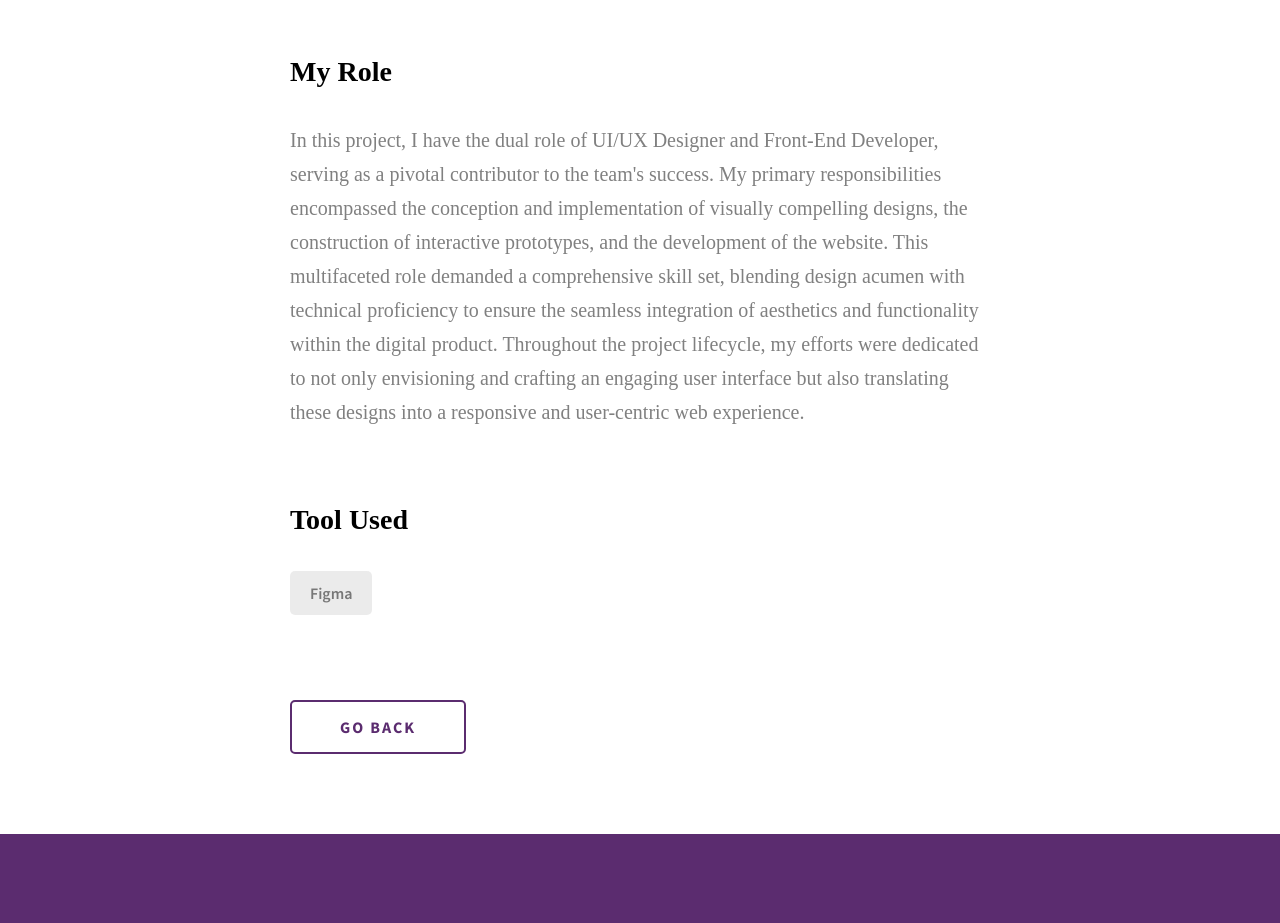
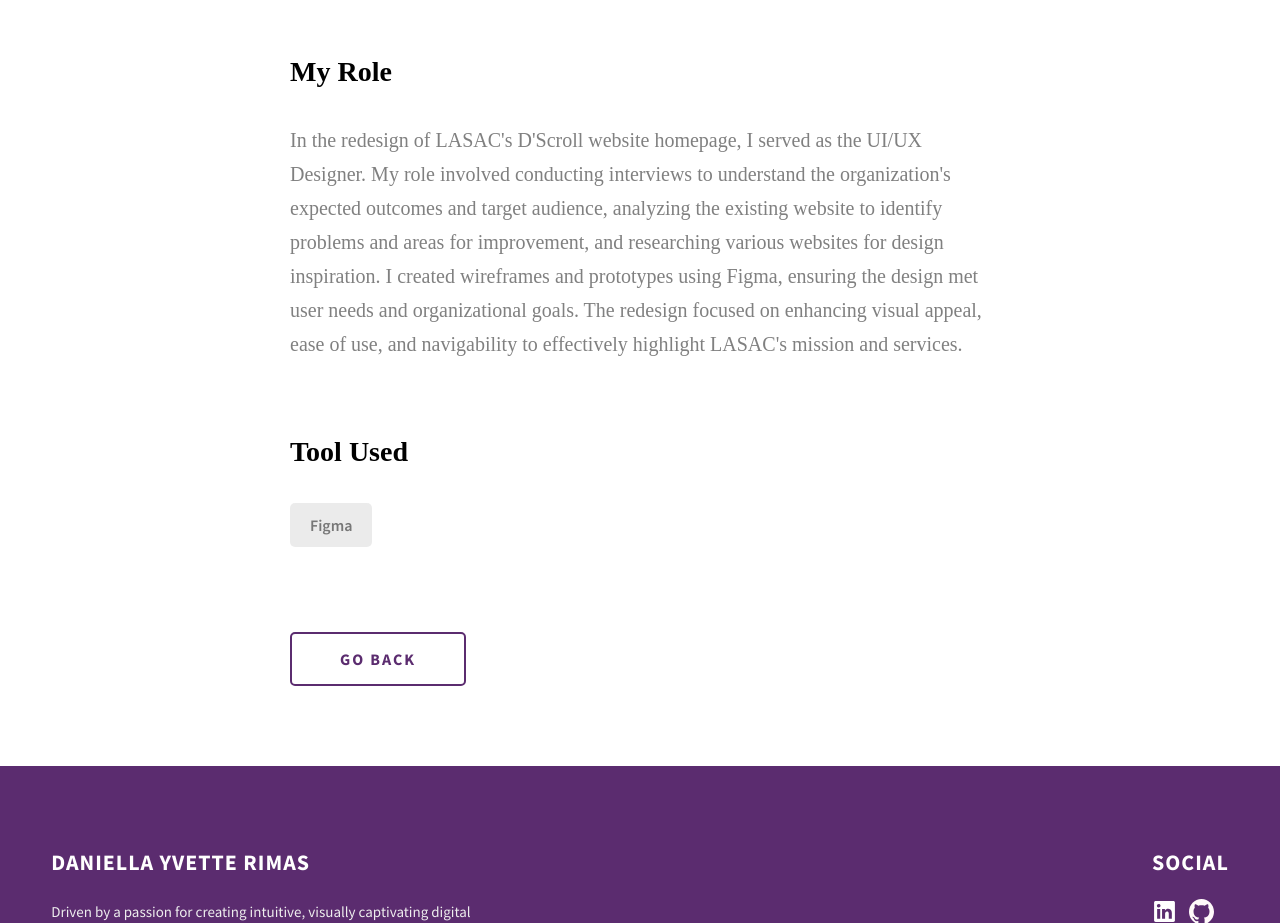
Before and after one commit to Danivy01/Daniella-Yvette-Rimas_Portfolio, a website: page lasac-website.html in a window 1280 px wide. Shown: the part 8100-9023 px from the top of the page. Drawn offline with Linux system fonts and the light colour scheme.

Commit message:
lasac role

```diff
--- a/lasac-website.html
+++ b/lasac-website.html
@@ -131,14 +131,12 @@
             <div class="project-details__desc">
               <h3 class="project-details__content-title">My Role</h3>
               <p class="project-details__desc-para">
-                In this project, I have the dual role of UI/UX Designer and Front-End Developer,
-                serving as a pivotal contributor to the team's success. My primary responsibilities encompassed
-                the conception and implementation of visually compelling designs, the construction of interactive
-                prototypes, and the development of the website. This multifaceted role demanded a comprehensive
-                skill set, blending design acumen with technical proficiency to ensure the seamless integration
-                of aesthetics and functionality within the digital product. Throughout the project lifecycle,
-                my efforts were dedicated to not only envisioning and crafting an engaging user interface but
-                also translating these designs into a responsive and user-centric web experience.
+                In the redesign of LASAC's D'Scroll website homepage, I served as the UI/UX Designer. My role involved
+                conducting interviews to understand the organization's expected outcomes and target audience, analyzing
+                the existing website to identify problems and areas for improvement, and researching various websites
+                for design inspiration. I created wireframes and prototypes using Figma, ensuring the design met user
+                needs and organizational goals. The redesign focused on enhancing visual appeal, ease of use, and navigability
+                to effectively highlight LASAC's mission and services.
               </p>
             </div>
             <div class="project-details__tools-used">
```
